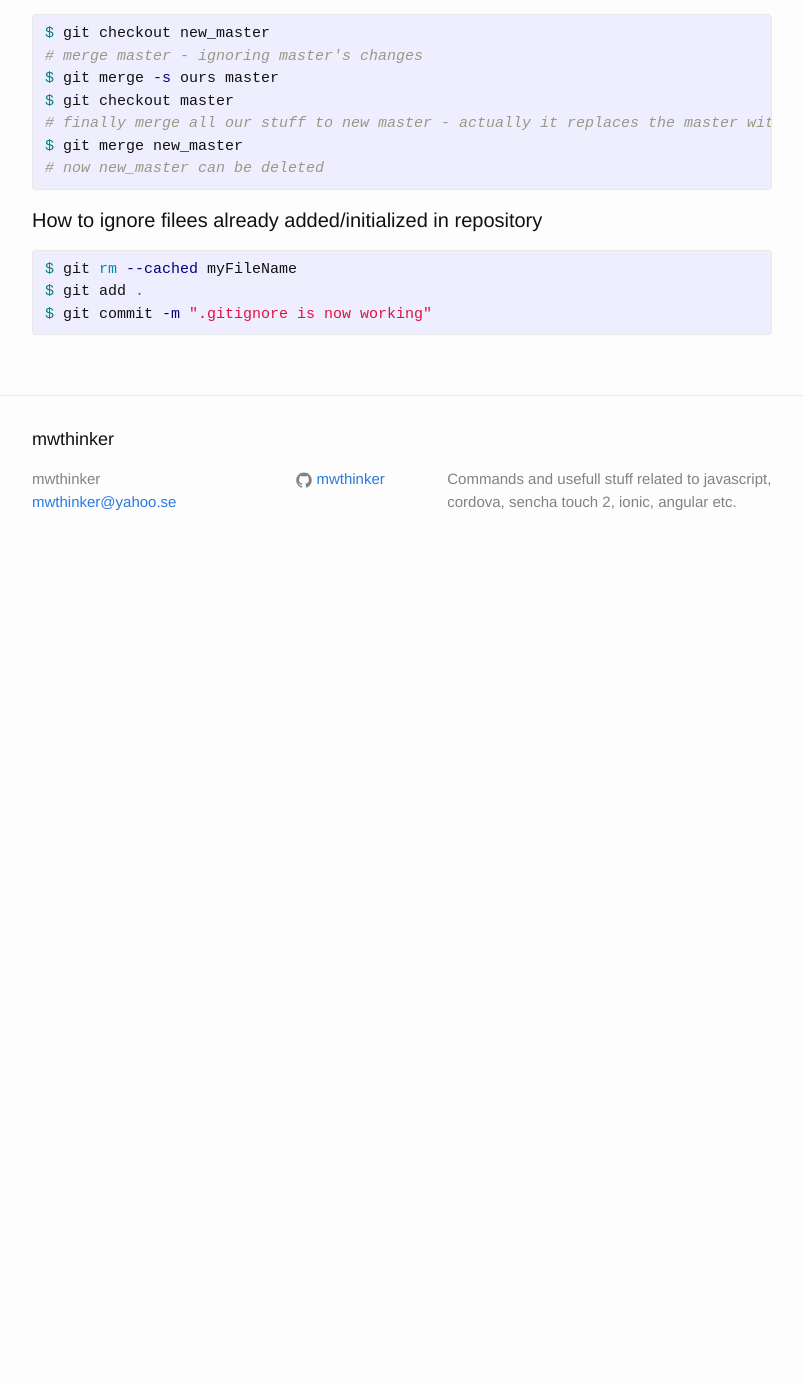
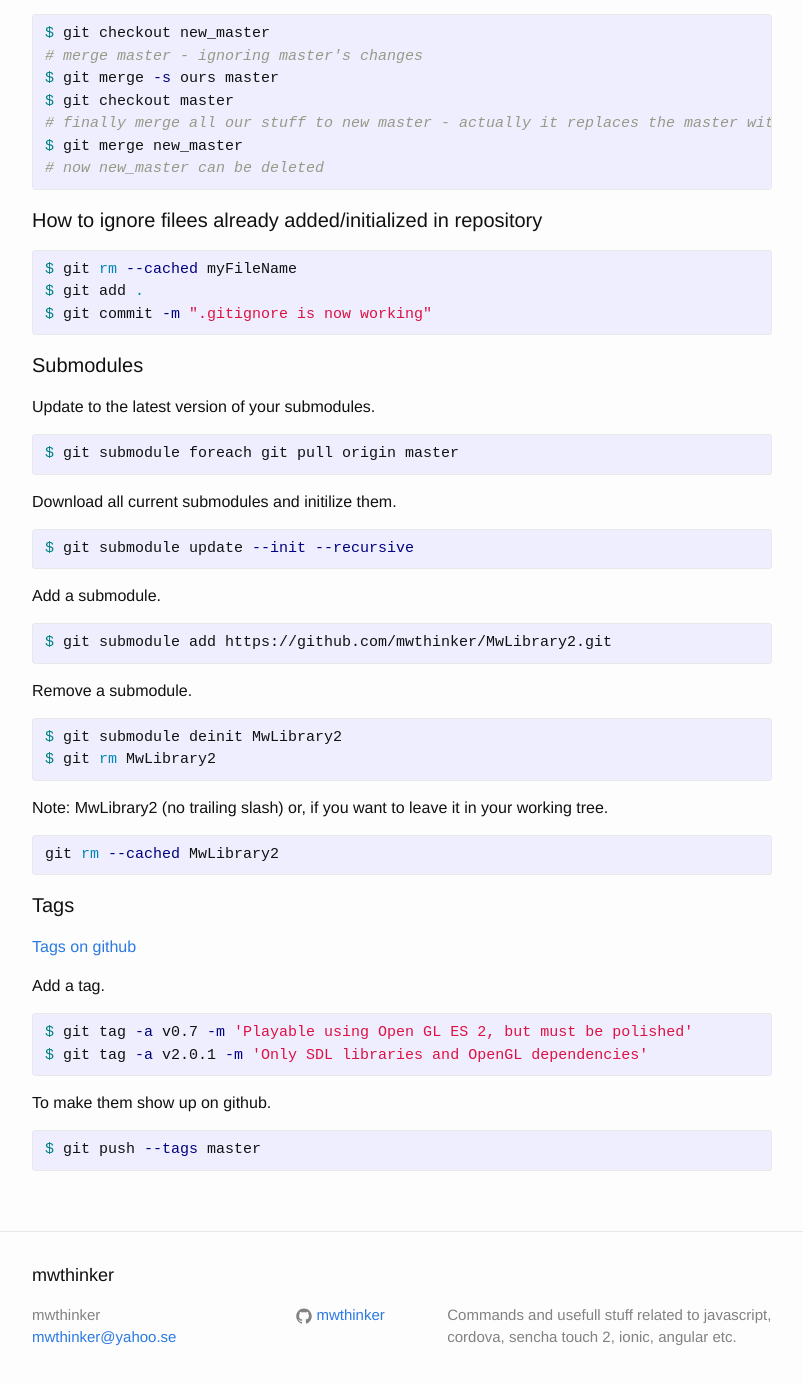
Before and after one commit to mwthinker/mwthinker.github.io, a Jekyll site: the page built from _posts/2015-10-31-Git-Commands.markdown, in a window 1280 px wide and 1400 px high, scrolled down 270 px. Shown: the top 1385 px of the window, without its empty margins (238-1041 px from the left). Built offline with Jekyll 4.4.1, drawn with Linux system fonts in a browser that asks for light colours; before the commit the page ends 900 px from its top, so only the background shows below that.

Commit message:
Added usefull git commands.

```diff
--- a/_posts/2015-10-31-Git-Commands.markdown
+++ b/_posts/2015-10-31-Git-Commands.markdown
@@ -23,3 +23,45 @@ $ git rm --cached myFileName
 $ git add .
 $ git commit -m ".gitignore is now working"
 {% endhighlight %}
+
+#### Submodules
+Update to the latest version of your submodules.
+{% highlight bash %}
+$ git submodule foreach git pull origin master
+{% endhighlight %}
+
+Download all current submodules and initilize them.
+{% highlight bash %}
+$ git submodule update --init --recursive
+{% endhighlight %}
+
+Add a submodule.
+{% highlight bash %}
+$ git submodule add https://github.com/mwthinker/MwLibrary2.git
+{% endhighlight %}
+
+Remove a submodule.
+{% highlight bash %}
+$ git submodule deinit MwLibrary2
+$ git rm MwLibrary2
+{% endhighlight %}
+
+Note: MwLibrary2 (no trailing slash)
+or, if you want to leave it in your working tree.
+{% highlight bash %}
+git rm --cached MwLibrary2
+{% endhighlight %}
+
+#### Tags
+[Tags on github](https://help.github.com/articles/working-with-tags/)
+
+Add a tag.
+{% highlight bash %}
+$ git tag -a v0.7 -m 'Playable using Open GL ES 2, but must be polished'
+$ git tag -a v2.0.1 -m 'Only SDL libraries and OpenGL dependencies'
+{% endhighlight %}
+
+To make them show up on github.
+{% highlight bash %}
+$ git push --tags master
+{% endhighlight %}
```
